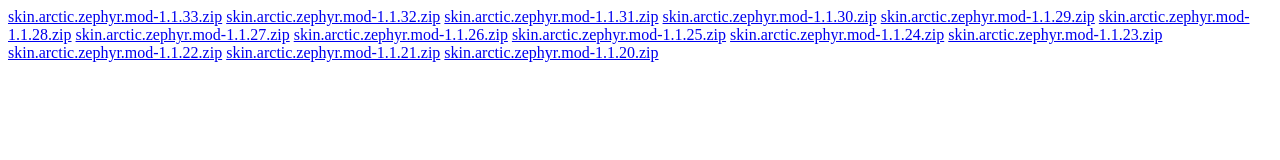
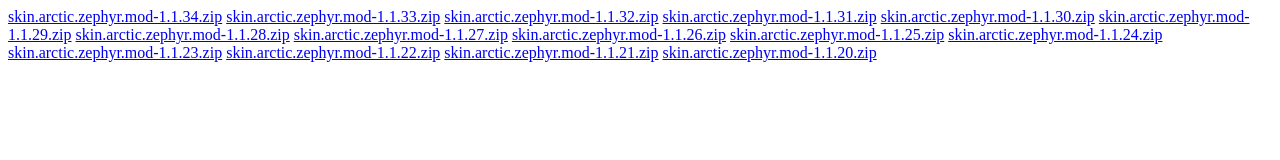
Before and after one commit to beatmasterRS/beatmasterRS.github.io, a plain HTML site: page index.html in a window 1280 px wide. Drawn offline with Linux system fonts and the light colour scheme.

Commit message:
[Index] added version 1.1.34

```diff
--- a/index.html
+++ b/index.html
@@ -1,5 +1,6 @@
 <!DOCTYPE html>
 <html><head><meta http-equiv="Content-Type" content="text/html; charset=UTF-8"></head><body>
+<a href="skin.arctic.zephyr.mod-1.1.34.zip">skin.arctic.zephyr.mod-1.1.34.zip</a>
 <a href="skin.arctic.zephyr.mod-1.1.33.zip">skin.arctic.zephyr.mod-1.1.33.zip</a>
 <a href="skin.arctic.zephyr.mod-1.1.32.zip">skin.arctic.zephyr.mod-1.1.32.zip</a>
 <a href="skin.arctic.zephyr.mod-1.1.31.zip">skin.arctic.zephyr.mod-1.1.31.zip</a>
```
Also changed, not shown: 1 other file.
